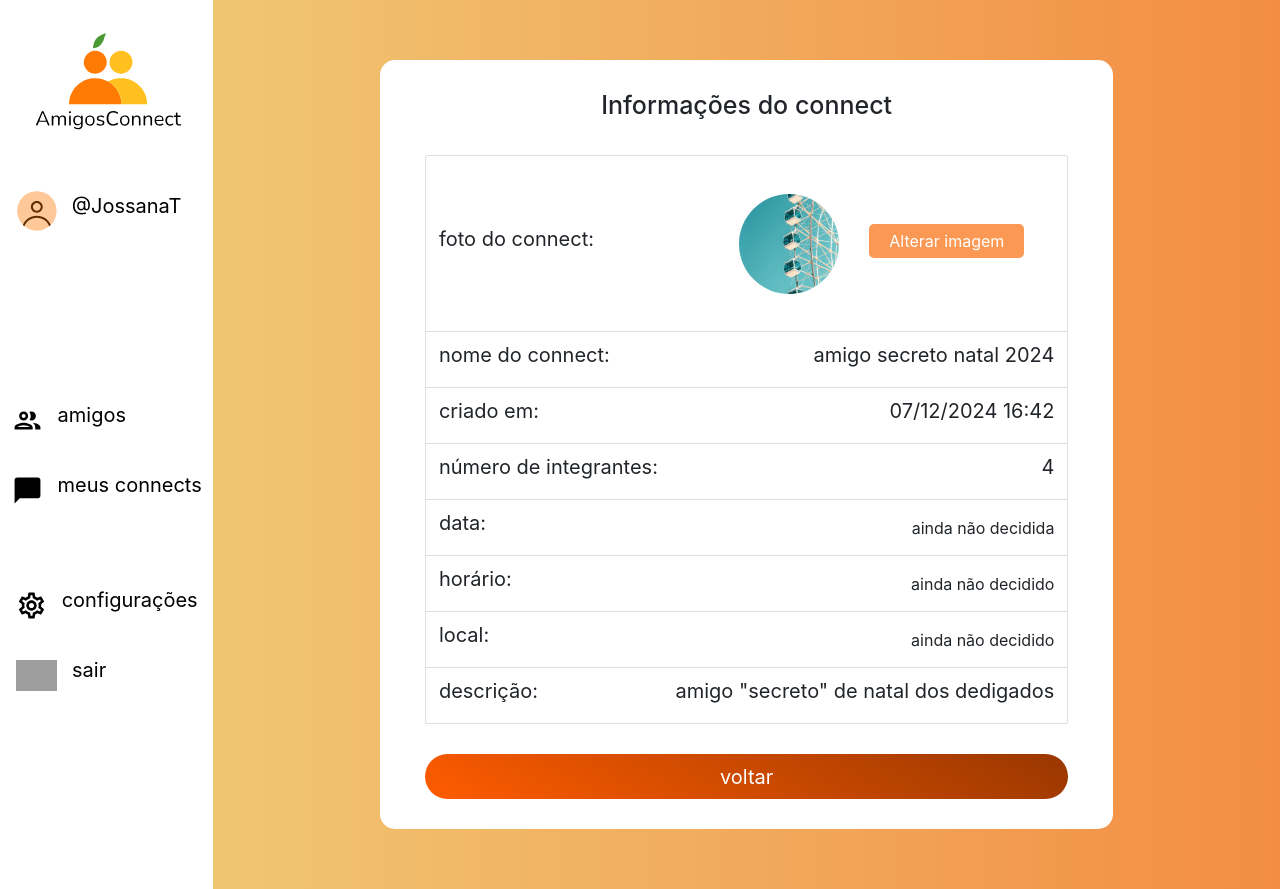
After one commit to maris2606/AmigosConnect, a Flask app: template templates/info-connect.html in a window 1280 px wide. The commit adds this page. Run offline with Flask 3, Linux system fonts and the light colour scheme; the template is opened without the code that fills it, so the values that code supplies are empty; some libraries are stand-ins or nearby versions; grey boxes are pictures that could not be loaded.

Commit message:
informações e integrantes do connect terminado

```diff
--- a/static/css/chat.css
+++ b/static/css/chat.css
@@ -258,3 +258,53 @@ html{
     height: 100%;
     transition: width 0.3s ease-in-out;
 }
+
+.card-chat{
+    width: 60%;
+    height: 100%;
+    min-height: min-content !important;
+    border-radius: 15px;
+}
+
+.lista{
+    font-size: 2rem;
+}
+
+.img-connect{
+    height: 100px;
+    width: 100px;
+    border-radius: 200px;
+}
+
+.alterar-img{
+    font-size: 1.5rem;
+}
+
+.main {
+    min-height: 100vh;
+}
+
+.chat-main-info-participantes{
+    min-height: min-content !important;
+    background: linear-gradient(90deg, var(--light-yellow-color), var(--light-orange-color));
+}
+
+.custom-file-button {
+    display: inline-block;
+    padding: 5px 20px;
+    background-color: var(--more-light-orange-color); /* Cor do botão */
+    color: white;
+    border: none;
+    border-radius: 5px;
+    cursor: pointer;
+    font-size: 16px;
+    text-align: center;
+}
+
+.custom-file-button:hover {
+    background-color: var(--light-orange-color); /* Cor ao passar o mouse */
+}
+
+.input-image{
+    display: none;
+}
--- /dev/null
+++ b/templates/info-connect.html
@@ -0,0 +1,119 @@
+<!DOCTYPE html>
+<html lang="en">
+<head>
+    <meta charset="UTF-8">
+    <meta name="viewport" content="width=device-width, initial-scale=1.0">
+    <title>Document</title>
+
+    <link rel="stylesheet" href="/static/css/variaveis.css">
+    <link rel="stylesheet" href="../static/css/chat.css">
+    <link rel="stylesheet" href="https://cdn.jsdelivr.net/npm/bootstrap@4.0.0/dist/css/bootstrap.min.css" integrity="sha384-Gn5384xqQ1aoWXA+058RXPxPg6fy4IWvTNh0E263XmFcJlSAwiGgFAW/dAiS6JXm" crossorigin="anonymous">
+</head>
+<body>
+
+    <div class="container-fluid d-flex main p-0">
+        <div class="py-5 col-2 barra-lateral d-flex flex-column justify-content-between align-items-center">
+
+            <div class="profile-logo h-50">
+                <img class="row logo" src="/static/icons/logo-nome-v.svg" alt="logo amigosConnect">
+
+                <a href="" class="row d-flex justify-content-start align-items-center">
+                    <img id="pfp_usuario" src="/static/icons/Generic avatar.svg" alt="foto do usuário">
+                    <p>@JossanaT</p>
+                </a>
+            </div>
+
+            <div class="abas h-25">
+                <a href="" class="row pb-5 d-flex justify-content-start align-items-center">
+                    <img src="/static/icons/people.svg" alt="ícone de pessoas">
+                    <p>amigos</p>
+                </a>
+
+                <a href="" class="row pt-5 d-flex justify-content-start align-items-center">
+                    <img src="/static/icons/chat_bubble_fill.svg" alt="ícone de chat">
+                    <p>meus connects</p>
+                </a>
+            </div>
+
+            <div class="config h-25">
+                <a href="" class="row pb-5 d-flex justify-content-start align-items-center">
+                    <img src="/static/icons/settings.svg" alt="ícone de engrenagem">
+                    <p>configurações</p>
+                </a>
+
+                <a href="" class="row pt-5 d-flex justify-content-start align-items-center">
+                    <img src="/static/icons/logout.svg" alt="ícone de saída">
+                    <p>sair</p>
+                </a>
+            </div>
+
+        </div>
+
+
+        <div class="col-10 chat-main-info-participantes d-flex flex-column justify-content-center align-items-center py-5">
+            <div class="row w-100 h-100 p-5 d-flex flex-column justify-content-between align-items-center">
+
+                <div class="col-9 card-chat d-flex h-100 flex-column justify-content-between align-items-center bg-white">
+                    <div class="row w-100 d-flex justify-content-center">
+                        <h1 class="p-5 text-center">Informações do connect</h1>
+                    </div>
+
+                    <ul class="row w-100 px-5 list-group lista">
+                        <li class="list-group-item d-flex justify-content-between align-items-center">
+                            <p class="mr-4">foto do connect:</p>
+
+                            <form action="" method="post">
+                                <span class="d-flex justify-content-end flex-wrap align-items-center p-5">
+                                    <img class="img-connect mr-5" src="/static/images/roda-gigante.jpg" alt="foto do connect">
+
+                                    <label for="foto_connect" class="custom-file-button">Alterar imagem</label>
+                                    <input class="alterar-img input-image" type="file" accept="image/*" name="foto-connect" id="foto_connect">
+                                </span>
+                            </form>
+                        </li>
+                        <li class="list-group-item d-flex justify-content-between align-items-center">
+                            <p>nome do connect:</p>
+                            <p>amigo secreto natal 2024</p>
+                        </li>
+                        <li class="list-group-item d-flex justify-content-between align-items-center">
+                            <p>criado em:</p>
+                            <p>07/12/2024 16:42</p>
+                        </li>
+                        <li class="list-group-item d-flex justify-content-between align-items-center">
+                            <p>número de integrantes:</p>
+                            <p>4</p>
+                        </li>
+                        <li class="list-group-item d-flex justify-content-between align-items-center">
+                            <p>data:</p>
+                            <small>ainda não decidida</small>
+                        </li>
+                        <li class="list-group-item d-flex justify-content-between align-items-center">
+                            <p>horário:</p>
+                            <small>ainda não decidido</small>
+                        </li>
+                        <li class="list-group-item d-flex justify-content-between align-items-center">
+                            <p>local:</p>
+                            <small>ainda não decidido</small>
+                        </li>
+                        <li class="list-group-item d-flex justify-content-between align-items-center">
+                            <p>descrição:</p>
+                            <p>amigo "secreto" de natal dos dedigados</p>
+                        </li>
+                    </ul>
+
+                    <div class="row w-100 p-5 d-flex justify-content-center w-75">
+                        <a class="btn-laranja text-center w-100" href="/templates/chat.html">voltar</a>
+                    </div>
+                </div>
+            </div>
+
+        </div>
+    </div>
+
+
+    <script src="https://code.jquery.com/jquery-3.2.1.slim.min.js" integrity="sha384-KJ3o2DKtIkvYIK3UENzmM7KCkRr/rE9/Qpg6aAZGJwFDMVNA/GpGFF93hXpG5KkN" crossorigin="anonymous"></script>
+    <script src="https://cdn.jsdelivr.net/npm/popper.js@1.12.9/dist/umd/popper.min.js" integrity="sha384-ApNbgh9B+Y1QKtv3Rn7W3mgPxhU9K/ScQsAP7hUibX39j7fakFPskvXusvfa0b4Q" crossorigin="anonymous"></script>
+    <script src="https://cdn.jsdelivr.net/npm/bootstrap@4.0.0/dist/js/bootstrap.min.js" integrity="sha384-JZR6Spejh4U02d8jOt6vLEHfe/JQGiRRSQQxSfFWpi1MquVdAyjUar5+76PVCmYl" crossorigin="anonymous"></script>
+
+</body>
+</html>
```
Also changed, not shown: static/js/chat.js (+46 -0 lines), templates/chat.html (+5 -5 lines), templates/participantes.html (added, +128 -0 lines), static/images/roda-gigante.jpg, static/images/trilha.jpg.
